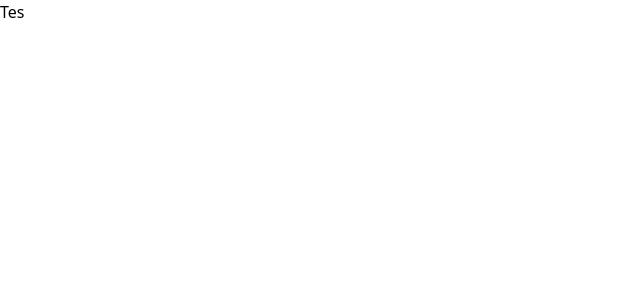
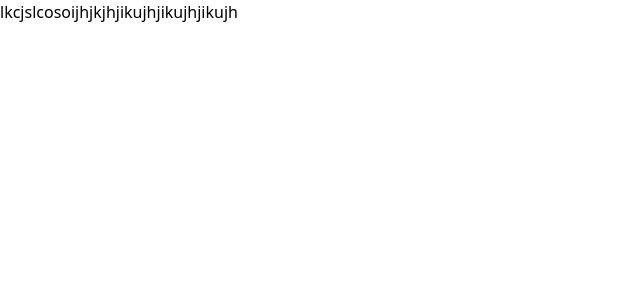
Before and after one commit to TriKeren/Fe_Design, a React (Vite) app: page /detail in a window 1280 px wide. Shown: the top 300 px of the page, without its empty margins (0-640 px from the left). Built offline with nearby package versions, Linux system fonts and the light colour scheme.

Commit message:
second setup

```diff
--- a/src/App.jsx
+++ b/src/App.jsx
@@ -1,7 +1,15 @@
+import { Route, Routes, BrowserRouter } from "react-router-dom"
+import LandingPage from "./pages/LandingPage"
+import DetailPage from "./pages/DetailPage"
 
 function App() {
   return (
-    <div className="">Tes</div>
+    <BrowserRouter>
+    <Routes>
+      <Route path="/" element={<LandingPage />}/>
+      <Route path="/detail" element={<DetailPage />}/>
+    </Routes>
+    </BrowserRouter>
   )
 }
 
--- a/src/pages/DetailPage.jsx
+++ b/src/pages/DetailPage.jsx
@@ -0,0 +1,8 @@
+const DetailPage = () => {
+    return (
+        <>
+        <div className="">lkcjslcosoijhjkjhjikujhjikujhjikujh</div></>
+     );
+}
+
+export default DetailPage;
--- a/src/pages/LandingPage.jsx
+++ b/src/pages/LandingPage.jsx
@@ -0,0 +1,9 @@
+const LandingPage = () => {
+    return (
+        <>
+        <div className="">gfshgdc,sdhgco,hv syuhdoisd</div>
+        </>
+     );
+}
+
+export default LandingPage;
```
